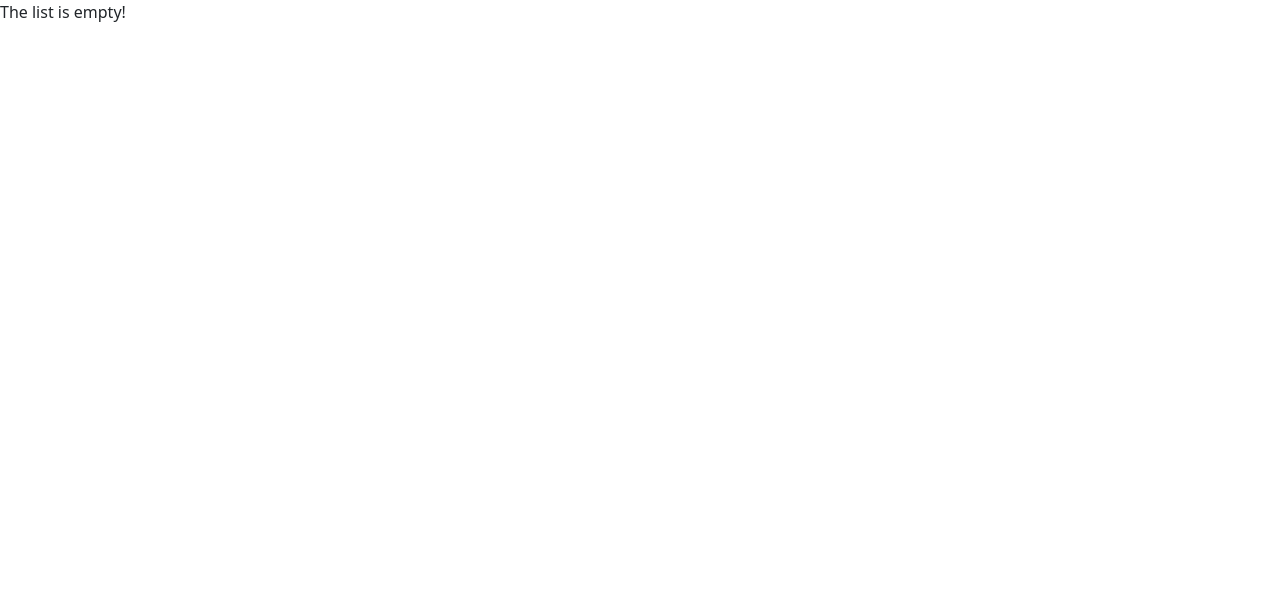
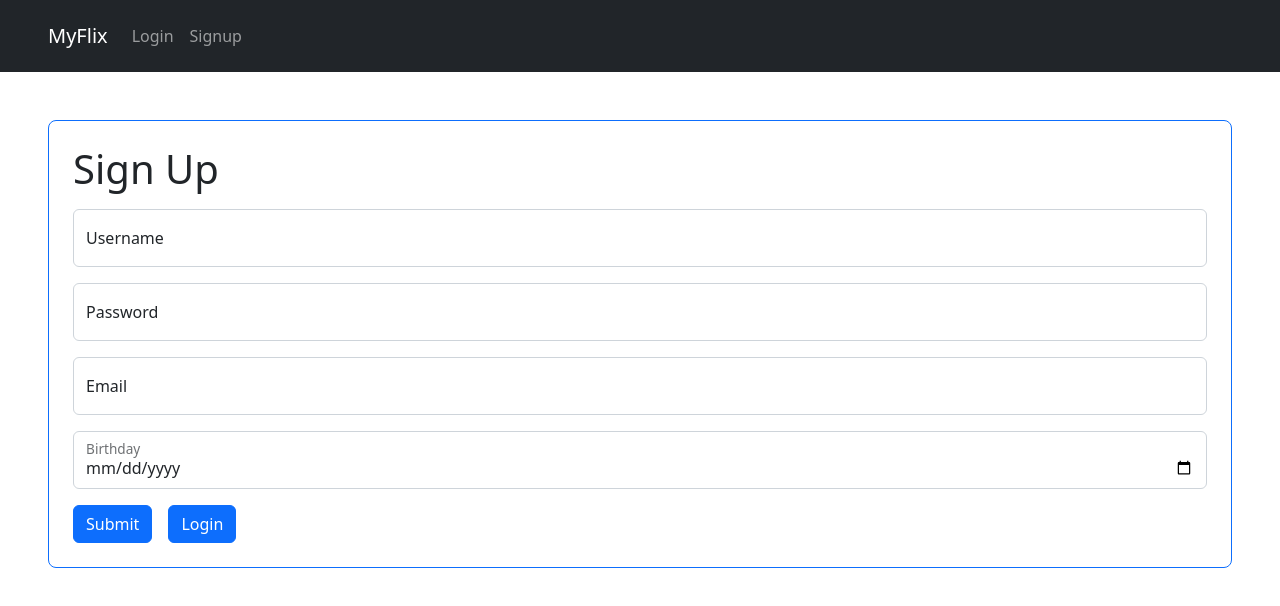
Before and after one commit to LetsCodeManh/myFlix-client, a React (Vite) app: page /signup in a window 1280 px wide. Shown: the top 606 px of the page. Built offline with nearby package versions, Linux system fonts and the light colour scheme.

Commit message:
Check Login

```diff
--- a/src/components/LoginView/LoginView.jsx
+++ b/src/components/LoginView/LoginView.jsx
@@ -1,32 +1,30 @@
 import axios from "axios";
 import { useState } from "react";
-import { Button, FloatingLabel, Form } from "react-bootstrap";
+import { Button, FloatingLabel, Form, InputGroup } from "react-bootstrap";
+import { Link } from "react-router-dom";
 
 const LoginView = ({ onLoggedIn }) => {
-  const [formData, setFormData] = useState({
-    name: "",
-    password: "",
-  });
-  const [formDataErr, setFormDataErr] = useState({
-    name: "",
-    password: "",
-  });
+  const [username, setUsername] = useState("");
+  const [password, setPassword] = useState("");
+
+  const [usernameErr, setUsernameErr] = useState("");
+  const [passwordErr, setPasswordErr] = useState("");
 
   const validate = () => {
     let isReq = true;
-    if (!formData.name) {
-      setFormDataErr.name("Username Required");
+    if (!username) {
+      setUsernameErr("Username Required");
       isReq = false;
-    } else if (formData.name.length < 5) {
-      setFormDataErr.name("Username must be at least 5 characters long");
+    } else if (username.length < 5) {
+      setUsernameErr("Username must be at least 5 characters long");
       isReq = false;
     }
 
-    if (!formData.password) {
-      setFormDataErr.password("Password Required");
+    if (!password) {
+      setPasswordErr("Password Required");
       isReq = false;
-    } else if (formData.password.length < 5) {
-      setFormDataErr.password("Password must be at least 5 characters long");
+    } else if (password.length < 5) {
+      setPasswordErr("Password must be at least 5 characters long");
       isReq = false;
     }
 
@@ -47,22 +45,19 @@ const LoginView = ({ onLoggedIn }) => {
           onLoggedIn(data);
         })
         .catch((error) => {
-          console.log("The user or password is incorrect!" + error);
+          console.log(error);
+          console.log("The user or password is incorrect!");
         });
     }
   };
 
-  const handleChange = (event) => {
-    const { name, value } = event.target;
-    setFormData({ ...formData, [name]: value });
-  };
-
   return (
     <Form
+      className="p-4 square border border-primary rounded-3 m-5"
       onSubmit={handleSubmit}
-      className="p-5 square border border-primary rounded-3 m-5"
     >
       <h1 className="mb-3">Login</h1>
+
       <FloatingLabel
         controlId="floatingUsernameLogin"
         label="Username"
@@ -71,8 +66,8 @@ const LoginView = ({ onLoggedIn }) => {
         <Form.Control
           type="text"
           name="username"
-          onChange={handleChange}
-          value={formData.username}
+          onChange={(e) => setUsername(e.target.value)}
+          value={username}
           placeholder="Username"
           required
         />
@@ -86,16 +81,21 @@ const LoginView = ({ onLoggedIn }) => {
         <Form.Control
           type="password"
           name="password"
-          onChange={handleChange}
-          value={formData.password}
+          onChange={(e) => setPassword(e.target.value)}
+          value={password}
           placeholder="Password"
           required
         />
       </FloatingLabel>
 
-      <Button type="submit" variant="primary">
-        Submit
-      </Button>
+      <div className="d-flex gap-3">
+        <Button type="submit" variant="primary">
+          Submit
+        </Button>
+        <Button as={Link} to="/signup" variant="primary">
+          Signup
+        </Button>
+      </div>
     </Form>
   );
 };
--- a/src/components/MainView/MainView.jsx
+++ b/src/components/MainView/MainView.jsx
@@ -47,9 +47,6 @@ const MainView = () => {
     }
   }, [token]);
 
-  if (movies.length === 0) {
-    return <div>The list is empty!</div>;
-  }
 
   return (
     <>
--- a/src/components/Navigation/Navigation.jsx
+++ b/src/components/Navigation/Navigation.jsx
@@ -33,7 +33,7 @@ const Navigation = () => {
       <Navbar.Toggle aria-controls="responsive-navbar-nav" />
       <Navbar.Collapse id="responsive-navbar-nav">
         <Nav>
-          {!isLoggedIn && (
+          {isLoggedIn && (
             <>
               <Nav.Link as={Link} to="/login">
                 Login
@@ -43,7 +43,7 @@ const Navigation = () => {
               </Nav.Link>
             </>
           )}
-          {isLoggedIn && (
+          {!isLoggedIn && (
             <>
               <Nav.Link as={Link} to="/">
                 Home
--- a/src/components/SignupView/SignupView.jsx
+++ b/src/components/SignupView/SignupView.jsx
@@ -1,52 +1,47 @@
 import axios from "axios";
 import { useState } from "react";
 import { Button, FloatingLabel, Form } from "react-bootstrap";
+import { Link } from "react-router-dom";
 
 const SignupView = () => {
-  const [formData, setFormData] = useState({
-    username: "",
-    password: "",
-    email: "",
-    birthday: "",
-  });
+  const [username, setUsername] = useState("");
+  const [password, setPassword] = useState("");
+  const [email, setEmail] = useState("");
+  const [birthday, setBirthday] = useState("");
 
-  const [formDataErr, setFormDataErr] = useState({
-    username: "",
-    password: "",
-    email: "",
-    birthday: "",
-  });
+  const [usernameErr, setUsernameErr] = useState("");
+  const [passwordErr, setPasswordErr] = useState("");
+  const [emailErr, setEmailErr] = useState("");
+  const [setbirthdayErr, setBirthdayErr] = useState("");
 
   const validate = () => {
     let isReq = true;
-    if (!formData.name) {
-      setFormDataErr.name("Username Required");
+    if (!username) {
+      setUsernameErr("Username Required");
       isReq = false;
-    } else if (formData.name.length < 5) {
-      setFormDataErr.name("Username must be at least 5 characters long");
+    } else if (username.length < 5) {
+      setUsernameErr("Username must be at least 5 characters long");
       isReq = false;
     }
 
-    if (!formData.password) {
-      setFormDataErr.password("Password Required");
+    if (!password) {
+      setPasswordErr("Password Required");
       isReq = false;
-    } else if (formData.password.length < 5) {
-      setFormDataErr.password("Password must be at least 5 characters long");
+    } else if (password.length < 5) {
+      setPasswordErr("Password must be at least 5 characters long");
       isReq = false;
     }
 
-    if (!formData.email) {
-      setFormDataErr.email("Email Required");
+    if (!email) {
+      setEmailErr("Email Required");
       isReq = false;
-    } else if (
-      formData.email.match(/^[A-Z0-9._%+-]+@[A-Z0-9.-]+\.[A-Z]{2,}$/i)
-    ) {
-      setFormDataErr.email("Invalid email address");
+    } else if (email.match(/^[A-Z0-9._%+-]+@[A-Z0-9.-]+\.[A-Z]{2,}$/i)) {
+      setEmailErr("Invalid email address");
       isReq = false;
     }
 
-    if (!formData.birthday) {
-      setFormDataErr.birthday("Email Required");
+    if (!birthday) {
+      setBirthdayErr("Email Required");
       isReq = false;
     }
 
@@ -75,15 +70,10 @@ const SignupView = () => {
     }
   };
 
-  const handleChange = (event) => {
-    const { name, value } = event.target;
-    setFormData({ ...formData, [name]: value });
-  };
-
   return (
     <Form
       onSubmit={handleSubmit}
-      className="p-5 square border border-primary rounded-3 m-5"
+      className="p-4 square border border-primary rounded-3 m-5"
     >
       <h1 className="mb-3">Sign Up</h1>
       <FloatingLabel
@@ -94,8 +84,8 @@ const SignupView = () => {
         <Form.Control
           type="text"
           name="username"
-          onChange={handleChange}
-          value={formData.username}
+          onChange={(e) => setUsername(e.target.value)}
+          value={username}
           minLength="5"
           placeholder="Username"
           required
@@ -109,8 +99,8 @@ const SignupView = () => {
         <Form.Control
           type="password"
           name="password"
-          onChange={handleChange}
-          value={formData.password}
+          onChange={(e) => setPassword(e.target.value)}
+          value={password}
           minLength="5"
           placeholder="Password"
           required
@@ -124,8 +114,8 @@ const SignupView = () => {
         <Form.Control
           type="email"
           name="email"
-          onChange={handleChange}
-          value={formData.email}
+          onChange={(e) => setEmail(e.target.value)}
+          value={email}
           placeholder="Email"
           required
         />
@@ -138,15 +128,20 @@ const SignupView = () => {
         <Form.Control
           type="date"
           name="birthday"
-          onChange={handleChange}
-          value={formData.birthday}
+          onChange={(e) => setBirthday(e.target.value)}
+          value={birthday}
           required
         />
       </FloatingLabel>
 
-      <Button type="submit" variant="primary">
-        Sign Up
-      </Button>
+      <div className="d-flex gap-3">
+        <Button type="submit" variant="primary">
+          Submit
+        </Button>
+        <Button as={Link} to="/login" variant="primary">
+          Login
+        </Button>
+      </div>
     </Form>
   );
 };
```
Also changed, not shown: 2 other files (tests, documents, lock files or other folders).
